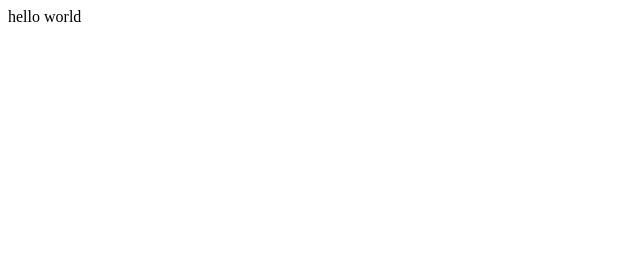
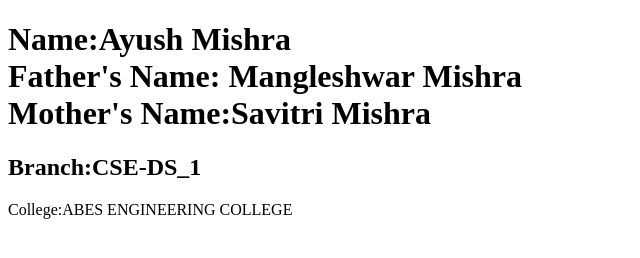
Before and after one commit to AYUSH09082007/AYUSH-09, a plain HTML site: page index.html in a window 1280 px wide. Shown: the whole page, without its empty margins (0-640 px from the left). Drawn offline with Linux system fonts and the light colour scheme.

Commit message:
update index.html

```diff
--- a/index.html
+++ b/index.html
@@ -1 +1,15 @@
-<p>hello world</p>
+<!DOCTYPE html>
+<html lang="en">
+<head>
+    <meta charset="UTF-8">
+    <meta name="viewport" content="width=device-width, initial-scale=1.0">
+    <title>Document</title>
+</head>
+<body>
+    <h1>Name:Ayush Mishra<br>
+    Father's Name: Mangleshwar Mishra<br>
+Mother's Name:Savitri Mishra</h1>
+<h2>Branch:CSE-DS_1</h2>
+<p>College:ABES ENGINEERING COLLEGE</p>
+</body>
+</html>
```
